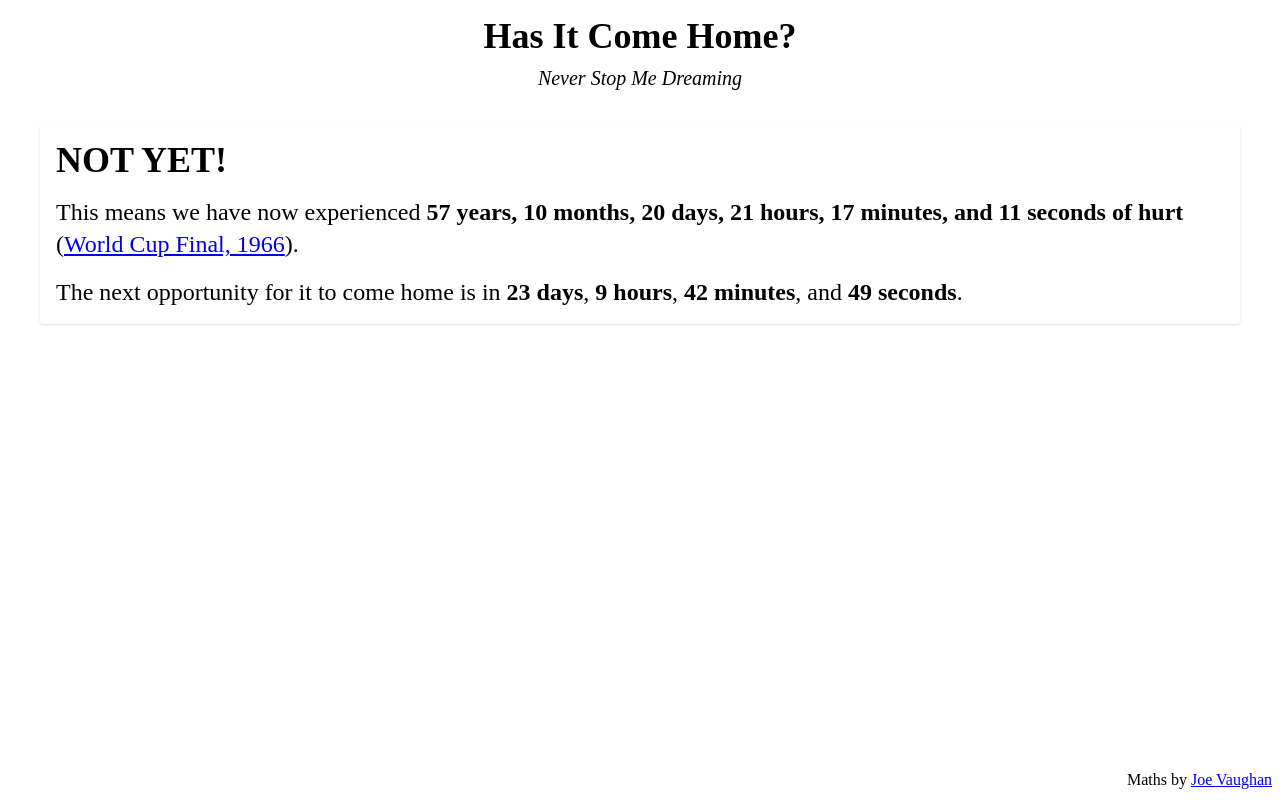
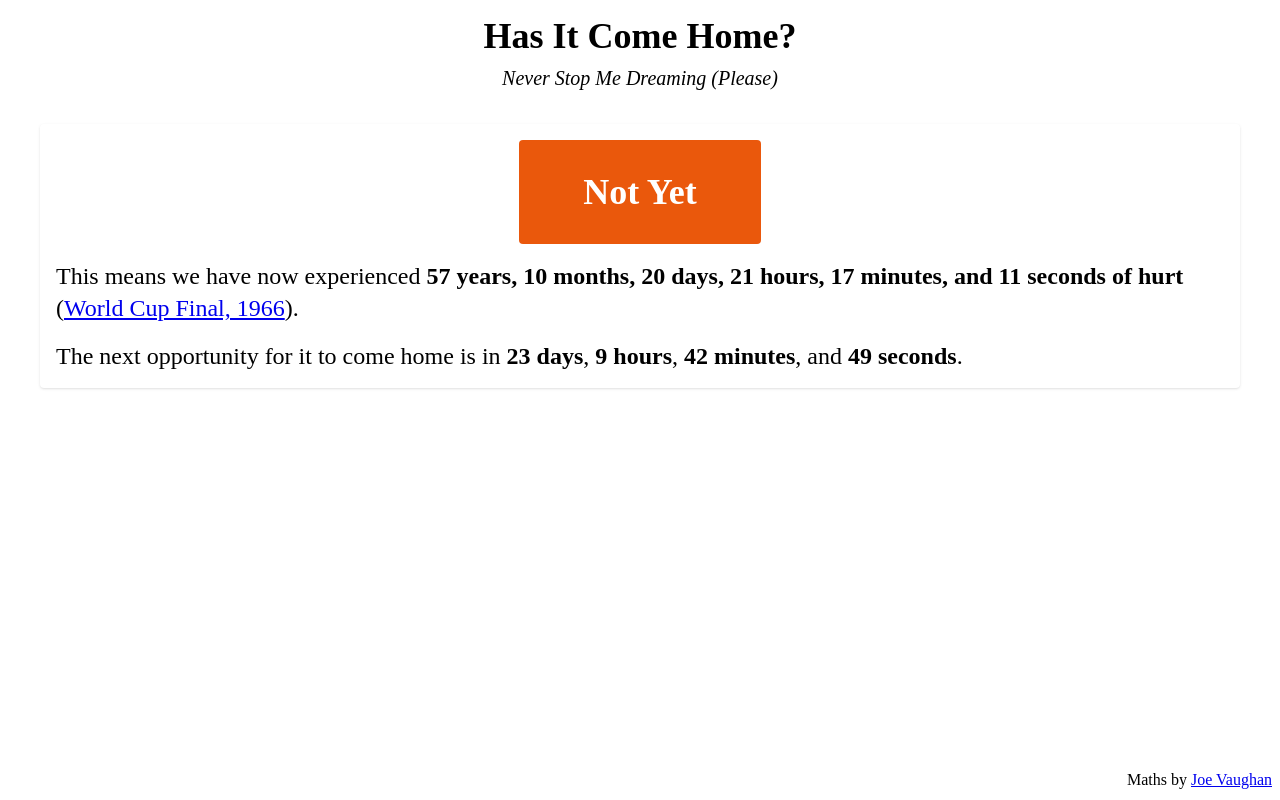
Before and after one commit to joevaugh4n/hasitcomehome, a website: page index.html in a window 1280 px wide. Drawn offline with nearby package versions, Linux system fonts and the light colour scheme; files that its build step writes are made by us from their sources.

Commit message:
Styling updates

```diff
--- a/index.html
+++ b/index.html
@@ -16,11 +16,11 @@
     <main class="flex flex-col items-center my-4 font-serif  mx-10">
         <header class="flex flex-col items-center mb-8">
             <h1 class="text-4xl font-bold mb-2 text-center">Has It Come Home?</h1>
-            <h2 class="text-xl italic">Never Stop Me Dreaming</h2>
+            <h2 class="text-xl italic">Never Stop Me Dreaming (Please)</h2>
         </header>
 
         <article class="flex flex-col items-start shadow p-4 rounded mb-8 w-full">
-            <div class="text-4xl font-semibold mb-4">NOT YET!</div>
+            <div class="text-4xl py-8 px-16 rounded text-white font-semibold mb-4 bg-orange-600 self-center">Not Yet</div>
             <div id="time-since-last-win" class="text-2xl mb-4"></div>
             <div id="time-to-next-opportunity" class="text-2xl"></div>
         </article>
@@ -64,7 +64,7 @@
             <div>Maths by <a class="underline text-[#0000EE]" href="https://joevaughan.net">Joe Vaughan</a></div>
             <script type='text/javascript' src='https://storage.ko-fi.com/cdn/widget/Widget_2.js'></script>
             <script
-                type='text/javascript'>kofiwidget2.init('KoFi for hosting support', '#29abe0', 'B0B7ZLCIS'); kofiwidget2.draw();</script>
+                type='text/javascript'>kofiwidget2.init('coffee for more maths', '#29abe0', 'B0B7ZLCIS'); kofiwidget2.draw();</script>
         </footer>
     </main>
 </body>
```
Also changed, not shown: README.md (added), _site/README/index.html (added), _site/index.html, _site/tailwind.css.
